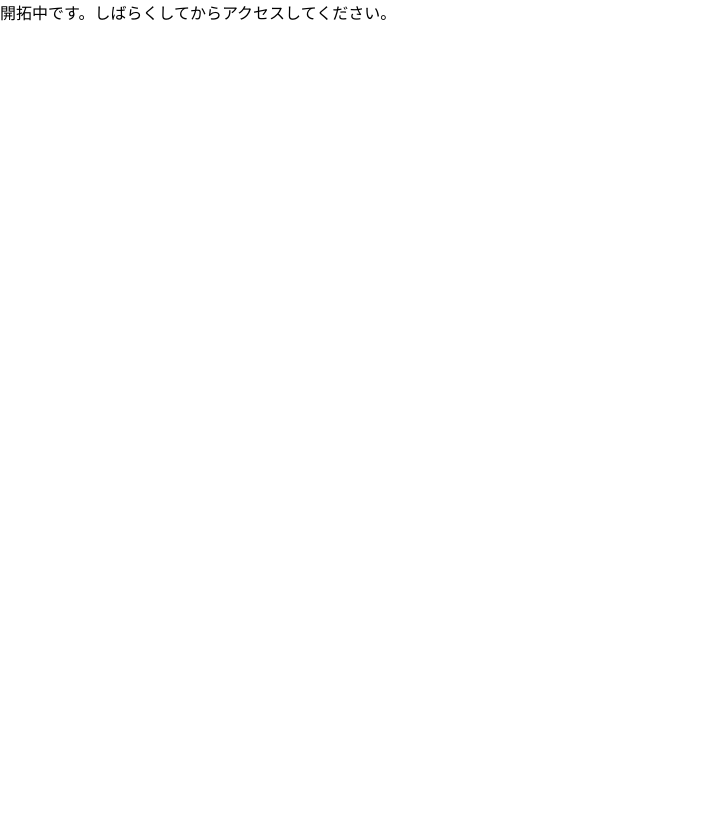
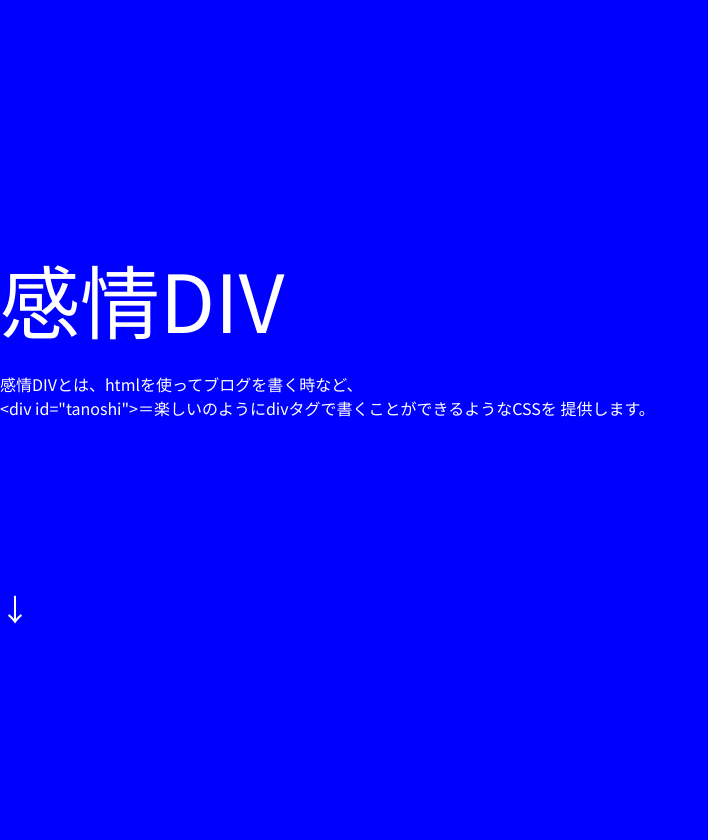
Before and after one commit to gasukaku/kan-div, a plain HTML site: page index.html in a window 1280 px wide. Shown: the whole page, without its empty margins (0-708 px from the left). Before the commit the page ends 800 px from the top, so only its background shows below. Drawn offline with Linux system fonts and the light colour scheme.

Commit message:
Update index.html

```diff
--- a/index.html
+++ b/index.html
@@ -13,4 +13,17 @@
 <meta name="viewport" content="width=device-width">
   </head>
 
-開拓中です。しばらくしてからアクセスしてください。
+<div id="top">
+  <div id="topfont">
+  感情DIV
+  </div>
+<p>
+  感情DIVとは、htmlを使ってブログを書く時など、<br><code>&lt;div id=&quot;tanoshi&quot;&gt;</code>＝楽しいのようにdivタグで書くことができるようなCSSを
+提供します。
+  </p>
+  <div id="topsc">
+  <a href="#2"style="color:white">↓</a>
+  <div id="topsp"></div>
+  </div>
+
+  </div>
```
